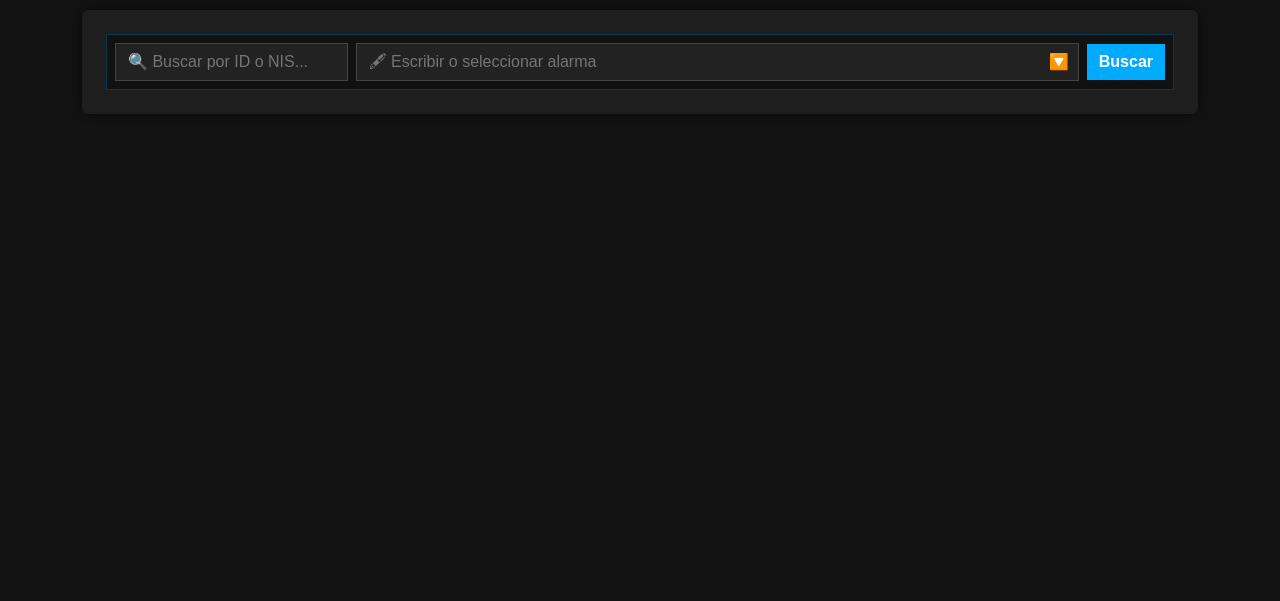
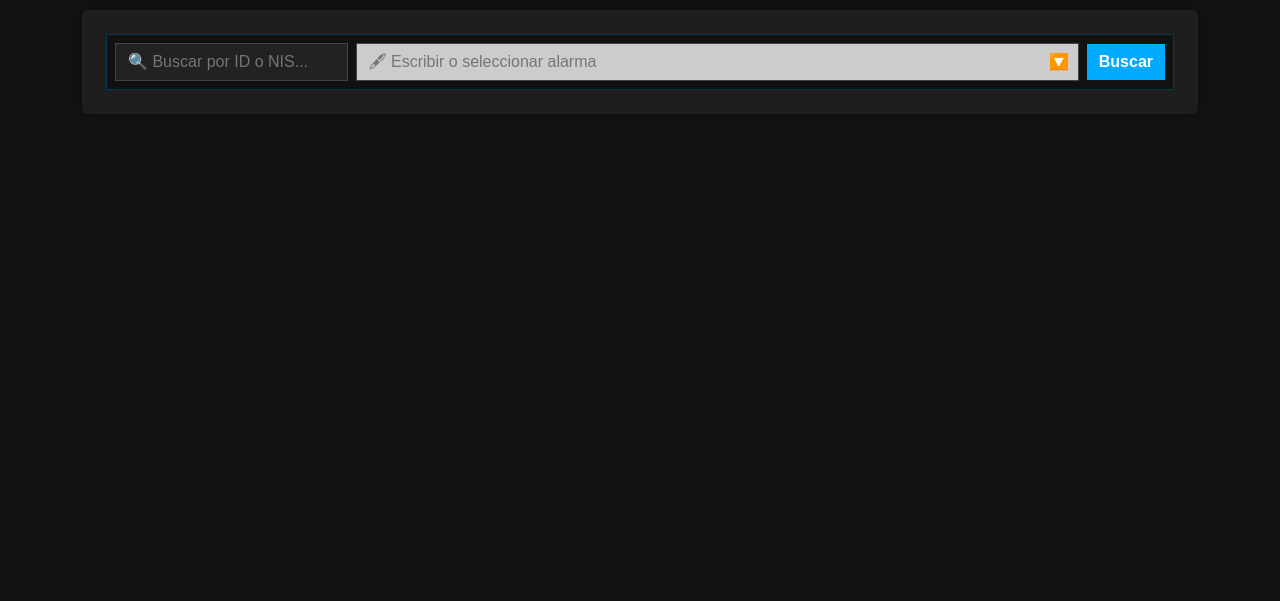
Before and after one commit to padbryan/PanamaMovil, a website: page public/index.html in a window 1280 px wide. Shown: the part 199-800 px from the top of the page. Drawn offline with nearby package versions, Linux system fonts and the light colour scheme.

Commit message:
Auto deploy

```diff
--- a/public/index.html
+++ b/public/index.html
@@ -317,7 +317,7 @@ input.form-control {
 
         <!-- Campo de alarma editable con menú desplegable -->
         <div style="position: relative; flex-grow: 1;" onmouseleave="ocultarMenuAlarma()">
-          <input type="text" id="alarma" class="code" placeholder="🖋 Escribir o seleccionar alarma" style="width: 100%; background-color: #222; color: #fff; border: 1px solid #444; padding: 6px 12px;" />
+          <input type="text" id="alarma" class="code" placeholder="🖋 Escribir o seleccionar alarma" style="width: 100%; background-color: #CCC; color: #555; border: 1px solid #444; padding: 6px 12px;" />
 
           <span id="iconoDesplegar" style="position: absolute; right: 10px; top: 50%; transform: translateY(-50%); cursor: pointer; color: #ccc;" onclick="mostrarMenuAlarma()">🔽</span>
 
```
